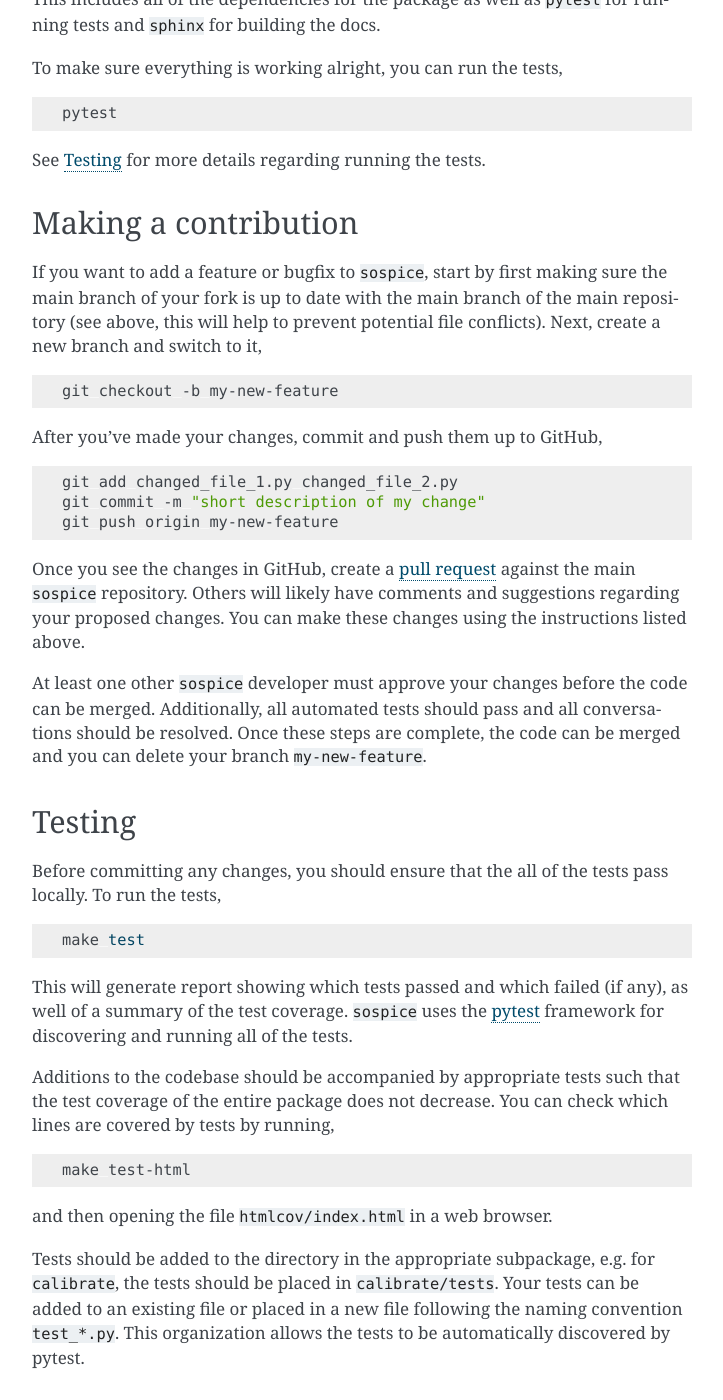
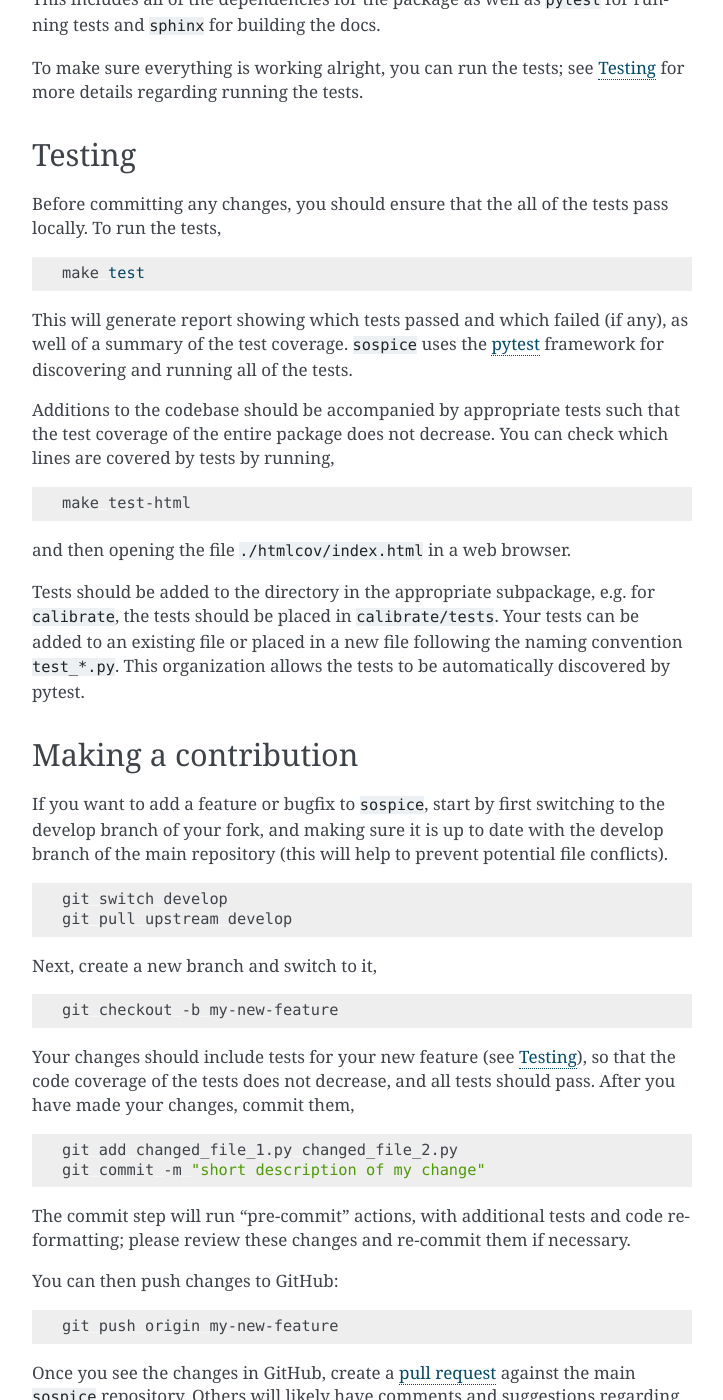
Before and after one commit to solo-spice/sospice, a Sphinx documentation site: the page built from docs/source/develop.rst, in a window 1280 px wide and 1400 px high, scrolled down 1331 px. Shown: the whole window, without its empty margins (388-1111 px from the left). Built offline with Sphinx 7.4.7, drawn with Linux system fonts in a browser that asks for light colours; the version number could not be read and is left out; some of the changed text lies outside the part shown.

Commit message:
Update documentation

````diff
--- a/docs/source/catalog.rst
+++ b/docs/source/catalog.rst
@@ -36,7 +36,9 @@ Data release catalogs are accessed automatically online from their release tag.
    from sospice import Catalog
    catalog = Catalog(release_tag='2.0')
 
-There are various functions to search files in a catalog, by keyword (including with a generic query), the most generic is ``find_files()``:
+It is also possible to read a local file containing a SPICE catalog.
+
+There are several functions to search files in a catalog, by keyword (including generic queries on keywords), by date range, or to find the closest file to a given date. The most generic search function is ``find_files()``, e.g.:
 
 .. code-block:: python
 
--- a/docs/source/develop.rst
+++ b/docs/source/develop.rst
@@ -48,11 +48,11 @@ create a new environment for ``sospice`` development,
 
 .. code-block:: shell
 
-    conda create --name ``sospice``-dev pip
-    conda activate ``sospice``-dev
+    conda create --name sospice-dev pip
+    conda activate sospice-dev
 
 If you're using another python installation, you can also use `virtual environments <https://docs.python.org/3/tutorial/venv.html>`__,
-for example with ``venv```:
+for example with ``venv``:
 
 .. code-block:: shell
 
@@ -68,40 +68,7 @@ Next, install the needed dependencies,
 
 This includes all of the dependencies for the package as well as ``pytest`` for running tests and ``sphinx`` for building the docs.
 
-To make sure everything is working alright, you can run the tests,
-
-.. code-block:: shell
-
-    pytest
-
-See :ref:`tests` for more details regarding running the tests.
-
-Making a contribution
----------------------
-
-If you want to add a feature or bugfix to ``sospice``, start by first making sure the main branch of your fork is up to date with the main branch of the main repository (see above, this will help to prevent potential file conflicts).
-Next, create a new branch and switch to it,
-
-.. code:: shell
-
-    git checkout -b my-new-feature
-
-After you've made your changes, commit and push them up to GitHub,
-
-.. code:: shell
-
-    git add changed_file_1.py changed_file_2.py
-    git commit -m "short description of my change"
-    git push origin my-new-feature
-
-Once you see the changes in GitHub, create a `pull request <https://docs.github.com/en/pull-requests>`__
-against the main ``sospice`` repository.
-Others will likely have comments and suggestions regarding your proposed changes.
-You can make these changes using the instructions listed above.
-
-At least one other ``sospice`` developer must approve your changes before the code can be merged.
-Additionally, all automated tests should pass and all conversations should be resolved.
-Once these steps are complete, the code can be merged and you can delete  your branch ``my-new-feature``.
+To make sure everything is working alright, you can run the tests; see :ref:`tests` for more details regarding running the tests.
 
 .. _tests:
 
@@ -125,11 +92,54 @@ You can check which lines are covered by tests by running,
 
     make test-html
 
-and then opening the file ``htmlcov/index.html`` in a web browser.
+and then opening the file ``./htmlcov/index.html`` in a web browser.
 
 Tests should be added to the directory in the appropriate subpackage, e.g. for ``calibrate``, the tests should be placed in ``calibrate/tests``.
 Your tests can be added to an existing file or placed in a new file following the naming convention ``test_*.py``.
 This organization allows the tests to be automatically discovered by pytest.
+
+
+Making a contribution
+---------------------
+
+If you want to add a feature or bugfix to ``sospice``, start by first switching to the develop branch of your fork, and making sure it is up to date with the develop branch of the main repository (this will help to prevent potential file conflicts).
+
+.. code:: shell
+
+    git switch develop
+    git pull upstream develop
+
+Next, create a new branch and switch to it,
+
+.. code:: shell
+
+    git checkout -b my-new-feature
+
+Your changes should include tests for your new feature (see :ref:`tests`), so that the code coverage of the tests does not decrease, and all tests should pass.
+After you have made your changes, commit them,
+
+.. code:: shell
+
+    git add changed_file_1.py changed_file_2.py
+    git commit -m "short description of my change"
+
+The commit step will run "pre-commit" actions, with additional tests and code reformatting; please review these changes and re-commit them if necessary.
+
+You can then push changes to GitHub:
+
+.. code:: shell
+
+    git push origin my-new-feature
+
+Once you see the changes in GitHub, create a `pull request <https://docs.github.com/en/pull-requests>`__
+against the main ``sospice`` repository.
+Others will likely have comments and suggestions regarding your proposed changes.
+You can make these changes using the instructions listed above.
+
+At least one other ``sospice`` developer must approve your changes before the code can be merged.
+Additionally, all automated tests should pass and all conversations should be resolved.
+Once these steps are complete, the code can be merged and you can delete  your branch ``my-new-feature``.
+
 
 
 Documentation
--- a/docs/source/getting_started.rst
+++ b/docs/source/getting_started.rst
@@ -12,8 +12,8 @@ You can also install the development version from Github,
 
 .. code-block:: shell
 
-   https://github.com/solo-spice/sospice.git
+   git clone https://github.com/solo-spice/sospice.git
    cd sospice
    pip install -e .
 
-If you will be developing ``sospice``, please see the :ref:`dev-guide`.
+If you will be developing ``sospice``, please see the :ref:`dev-guide` page.
````
Also changed, not shown: other parts of docs/source/develop.rst (+1 -2 lines).
